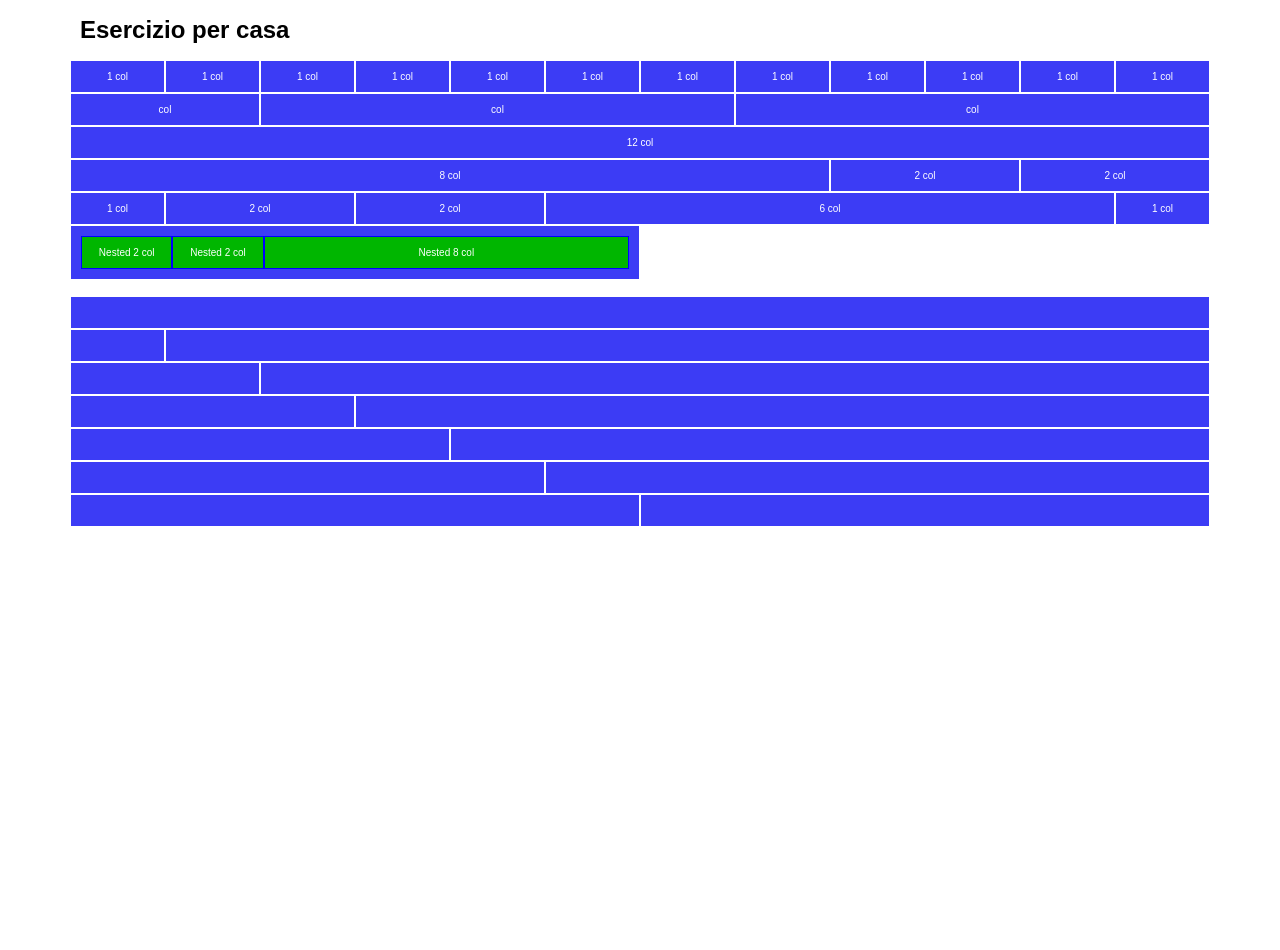
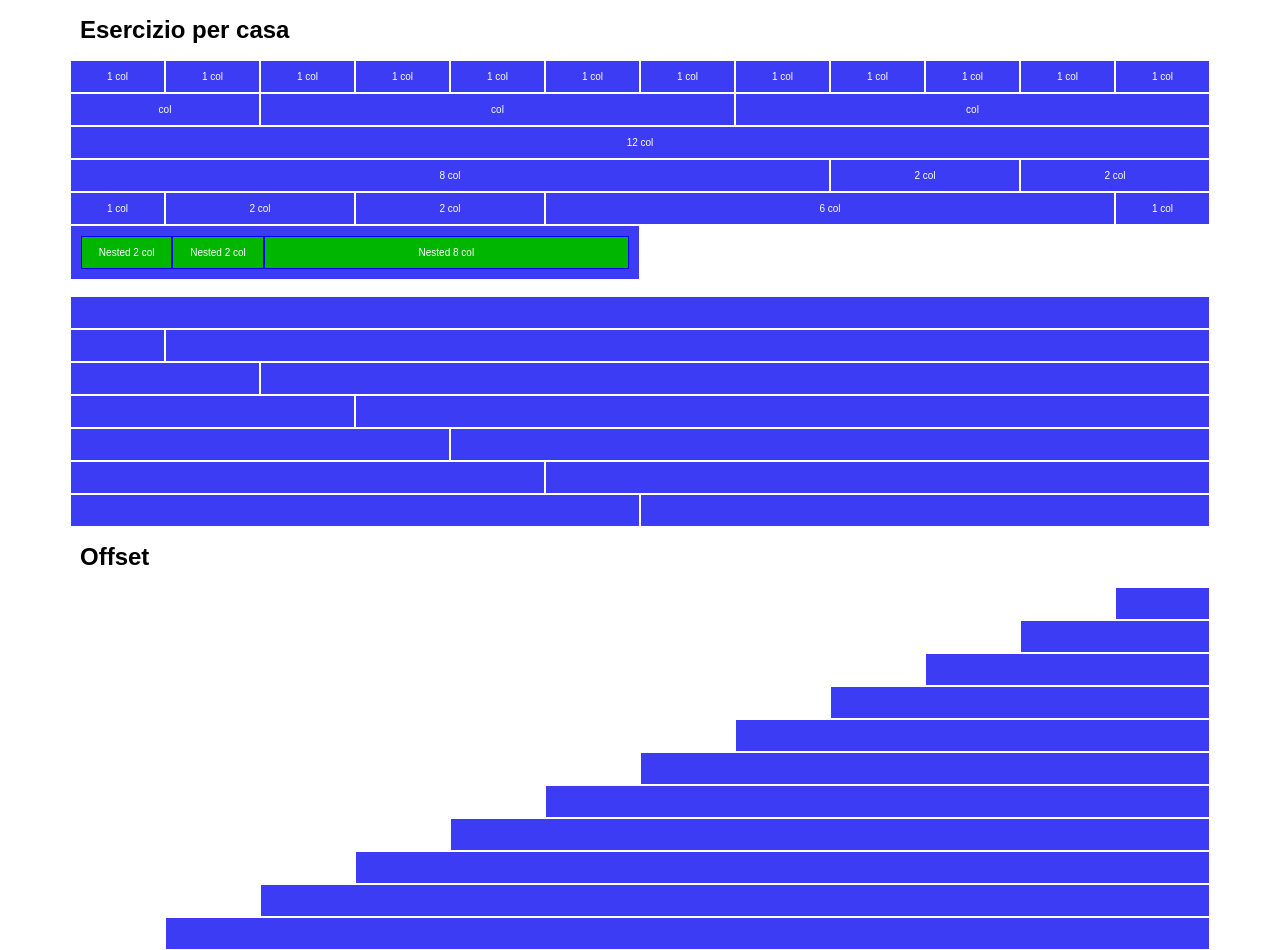
Before and after one commit to AlessandroVano/html-css-12bool, a plain HTML site: page index.html in a window 1280 px wide. Before the commit the page ends 800 px from the top, so only its background shows below. Drawn offline with Linux system fonts and the light colour scheme.

Commit message:
section-3

```diff
--- a/css/12-bool.css
+++ b/css/12-bool.css
@@ -85,7 +85,7 @@
 .offset-10{
     margin-left: calc((100% / 12) * 10);
 }
-.cooffsetl-9{
+.offset-9{
     margin-left: calc((100% / 12) * 9);
 }
 .offset-8{
--- a/css/main.css
+++ b/css/main.css
@@ -30,8 +30,14 @@
     border: 1px solid blue
 }
 
-/* SECTION-2  */
+ /* SECTION-2  */
 
-.section-2 .box {
+ .section-2 .box {
     height: 33px;
 }
+
+/* SECTION-3  */
+
+.section-3 .box {
+    height: 33px;
+}
--- a/index.html
+++ b/index.html
@@ -170,6 +170,67 @@
             </div>
         </section>
 
+       <h2>Offset</h2>
+        <!--  sezione 3  -->
+        <section class="section-3">
+             <div class="row">
+                <div class="col-1 offset-11">
+                    <div class="box"></div>
+                </div>
+            </div>
+            <div class="row">
+                <div class="col-2 offset-10">
+                    <div class="box"></div>
+                </div>
+            </div>
+            <div class="row">
+                <div class="col-3 offset-9">
+                    <div class="box"></div>
+                </div>
+            </div>
+            <div class="row">
+                <div class="col-4 offset-8">
+                    <div class="box"></div>
+                </div>
+            </div>
+            <div class="row">
+                <div class="col-5 offset-7">
+                    <div class="box"></div>
+                </div>
+            </div>
+            <div class="row">
+                <div class="col-6 offset-6">
+                    <div class="box"></div>
+                </div>
+            </div>
+            <div class="row">
+                <div class="col-7 offset-5">
+                    <div class="box"></div>
+                </div>
+            </div>
+            <div class="row">
+                <div class="col-8 offset-4">
+                    <div class="box"></div>
+                </div>
+            </div>
+            <div class="row">
+                <div class="col-9 offset-3">
+                    <div class="box"></div>
+                </div>
+            </div>
+            <div class="row">
+                <div class="col-10 offset-2">
+                    <div class="box"></div>
+                </div>
+            </div>
+            <div class="row">
+                <div class="col-11 offset-1">
+                    <div class="box"></div>
+                </div>
+            </div>
+        </section>
+
+
     </div>
 </body>
 </html>
```
